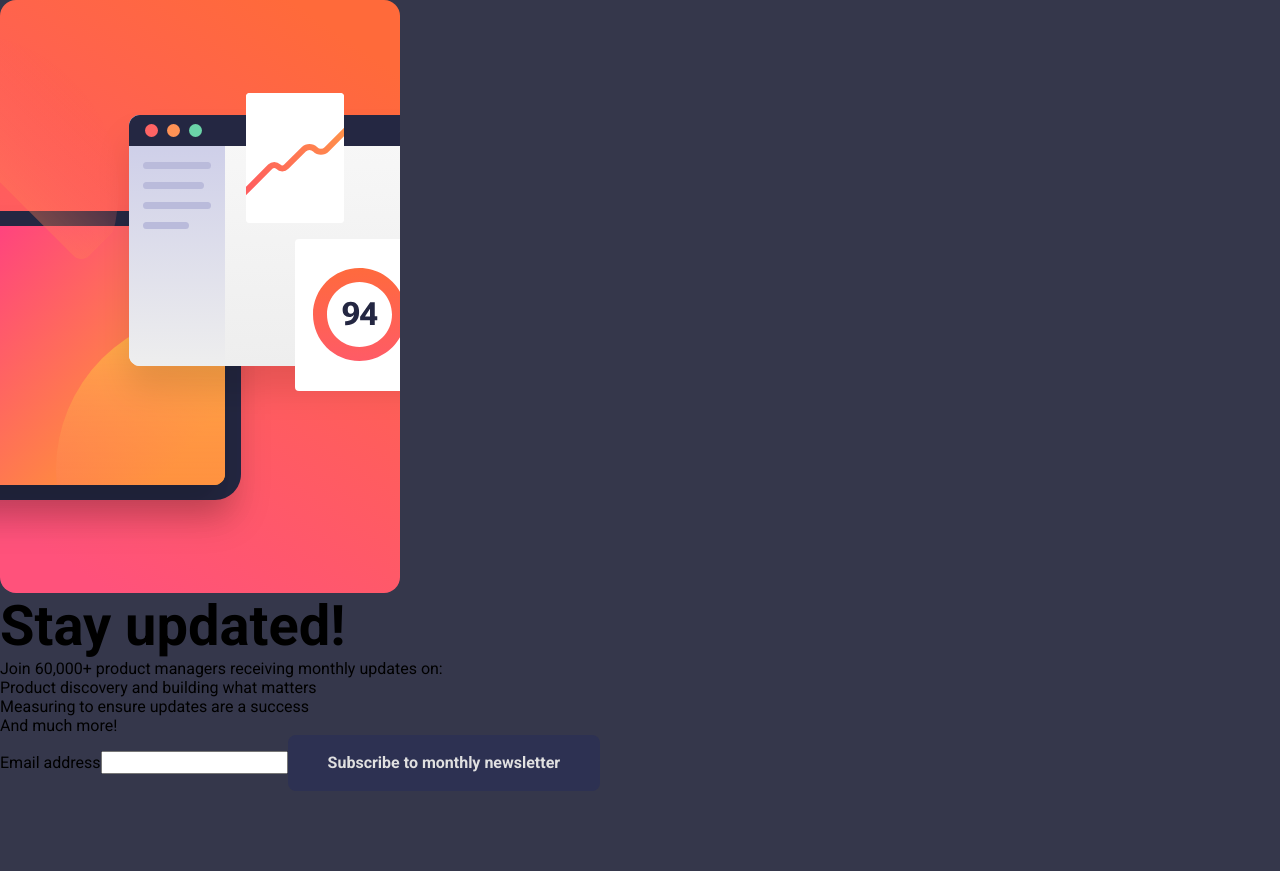
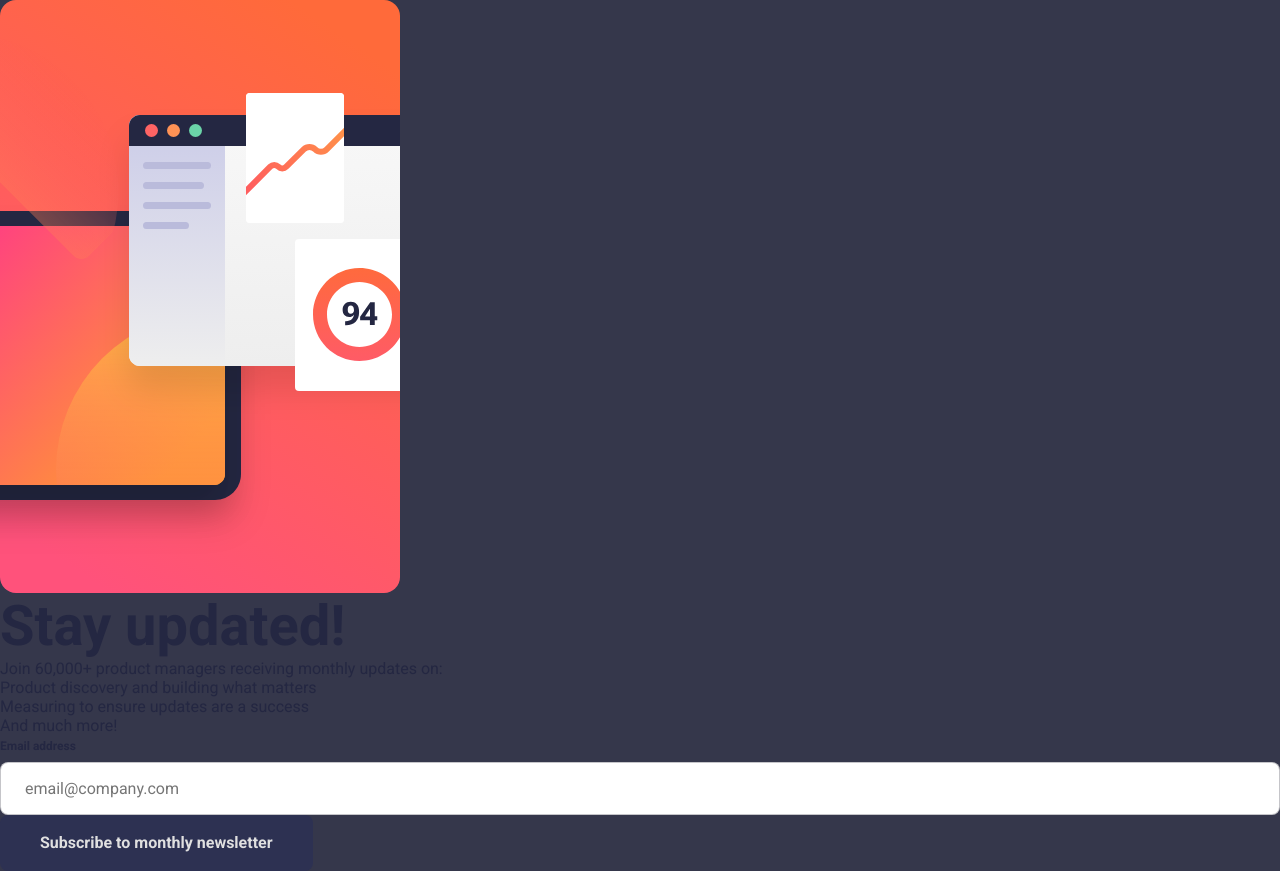
Before and after one commit to mateusbelicio/newsletter-sign-up-with-success-message, a React (Vite) app: page / in a window 1280 px wide. Before the commit the page ends 800 px from the top, so only its background shows below. Built offline with nearby package versions, Linux system fonts and the light colour scheme.

Commit message:
Feat: creating InputField component

```diff
--- /dev/null
+++ b/src/components/InputField/InputField.style.jsx
@@ -0,0 +1,40 @@
+import styled from 'styled-components';
+
+export const Container = styled.div`
+  max-width: 100%;
+  position: relative;
+`;
+
+export const Label = styled.label`
+  font-size: ${({ theme }) => theme.typography.size.small};
+  font-weight: ${({ theme }) => theme.typography.weight.bold};
+`;
+
+export const Input = styled.input`
+  display: block;
+  width: 100%;
+  padding: 1rem 1.5rem;
+  margin-top: 0.5rem;
+
+  border-radius: ${({ theme }) => theme.borderRadius.default};
+  border: 1px solid ${({ theme }) => theme.colors.gray};
+
+  &:focus {
+    outline: 1px solid ${({ theme }) => theme.colors.text};
+  }
+
+  &[aria-invalid=true] {
+    outline: 1px solid ${({ theme }) => theme.colors.accent};
+    background-color: ${({ theme }) => theme.colors.accentTint};
+  }
+`;
+
+export const ErrorMsg = styled.span`
+  position: absolute;
+  top: 0;
+  right: 0;
+
+  color: ${({ theme }) => theme.colors.accent};
+  font-weight: ${({ theme }) => theme.typography.weight.bold};
+  font-size: ${({ theme }) => theme.typography.size.small};
+`;
--- /dev/null
+++ b/src/components/InputField/index.jsx
@@ -0,0 +1,22 @@
+import * as Field from './InputField.style';
+
+const InputField = (props) => {
+	return (
+		<Field.Container>
+			<Field.Label htmlFor={props.id}>{props.label}</Field.Label>
+			<Field.Input
+				type={props.type}
+				name={props.name}
+				id={props.id}
+				value={props.value}
+				onChange={props.handleInput}
+				aria-invalid={props.error}
+				aria-errormessage={`error-${props.id}`}
+				placeholder={props.placeholder}
+			/>
+			{props.error && <Field.ErrorMsg id={`error-${props.id}`}>{props.errorMsg}</Field.ErrorMsg>}
+		</Field.Container>
+	);
+};
+
+export default InputField;
--- a/src/components/SubscribeForm/index.jsx
+++ b/src/components/SubscribeForm/index.jsx
@@ -1,6 +1,8 @@
 import { useEffect, useId, useState } from 'react';
 import { useNavigate } from 'react-router-dom';
+
 import Button from '../Button';
+import InputField from '../InputField';
 
 const SubscribeForm = () => {
 	const [value, setValue] = useState('');
@@ -32,17 +34,17 @@ const SubscribeForm = () => {
 
 	return (
 		<form onSubmit={handleSubmit} noValidate>
-			<label htmlFor={id}>Email address</label>
-			<input
-				type="email"
-				name="email"
+			<InputField
 				id={id}
+				type={'email'}
+				name={'email'}
+				label={'Email address'}
 				value={value}
-				onChange={(e) => setValue(e.target.value)}
-				aria-invalid={error}
-				aria-errormessage={`error-${id}`}
+				handleInput={(e) => setValue(e.target.value)}
+				error={error}
+				errorMsg={'Valid email required'}
+				placeholder={'email@company.com'}
 			/>
-			{error && <span id={`error-${id}`}>Valid email required</span>}
 			<Button type="submit" disabled={isDisabled}>
 				Subscribe to monthly newsletter
 			</Button>
--- a/src/styles/Global.jsx
+++ b/src/styles/Global.jsx
@@ -12,11 +12,13 @@ export const GlobalStyles = createGlobalStyle`
 
   body {
     min-height: 100vh;
+    min-width: 20rem;
     text-rendering: optimizeSpeed;
     font-family: ${({ theme }) => theme.typography.type.sans};
     font-size: ${({ theme }) => theme.typography.size.normal};
 
     background-color: ${({ theme }) => theme.colors.backgroundBody};
+    color: ${({ theme }) => theme.colors.text};
   }
 
   h1 {
```
